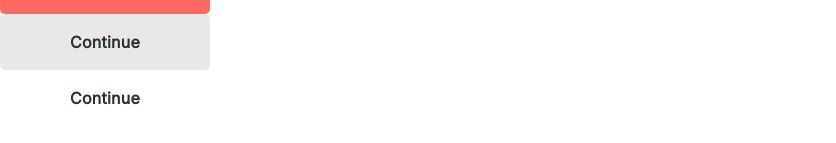
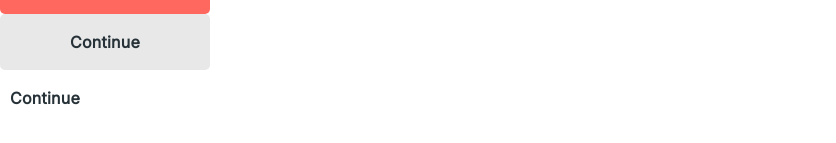
Before and after one commit to JaschaS/standapp-react, a React (Create React App) app: page / in a window 1280 px wide. Shown: the part 643-786 px from the top of the page, without its empty margins (0-836 px from the left). Built offline with nearby package versions, Linux system fonts and the light colour scheme.

Commit message:
adds ripple effect to app button

```diff
--- a/src/standapp/App.tsx
+++ b/src/standapp/App.tsx
@@ -28,9 +28,9 @@ export default function App() {
         <H1>I am Centered</H1>
       </Center>
 
-      <Button type='Primary' text='Continue' />
-      <Button type='Secondary' text='Continue' />
-      <Button type='Text' text='Continue' />
+      <Button type='primary' text='Continue' />
+      <Button type='secondary' text='Continue' />
+      <Button type='text' text='Continue' />
 
     </div>
   );
--- /dev/null
+++ b/src/standapp/components/base/Button.module.scss
@@ -0,0 +1,95 @@
+
+.PrimaryButton {
+    width: 210px;
+    height: 56px;
+
+    color: var(--weißer-als-weiß);
+    background-color: var(--jascha-red);
+    border: none;
+    border-radius: 5px;
+
+    font-size: var(--copy1);
+    font-weight: bold;
+
+    cursor: pointer;
+    position: relative;
+    overflow: hidden;
+
+    h5 {
+        margin: 0;
+    }
+}
+
+.SecondaryButton {
+    width: 210px;
+    height: 56px;
+
+    color: var(--standard-blue);
+    background-color: var(--fifty-shades);
+    border: none;
+    border-radius: 5px;
+
+    font-size: var(--copy1);
+    font-weight: bold;
+
+    cursor: pointer;
+    position: relative;
+    overflow: hidden;
+
+    h5 {
+        margin: 0;
+    }
+}
+
+.TextButton {
+    height: 56px;
+    width: fit-content;
+
+    color: var(--standard-blue);
+    background-color: transparent;
+    border: none;
+
+    font-size: var(--copy1);
+    font-weight: bold;
+
+    cursor: pointer;
+    position: relative;
+    overflow: hidden;
+
+    h5 {
+        padding-left: 10px;
+        padding-right: 10px;
+        margin: 0;
+    }
+
+}
+
+.PrimaryButton:hover {
+    filter: brightness(103%);
+    box-shadow: 0 2px 10px 1px rgba(102,102,102,0.35);
+}
+
+.SecondaryButton:hover {
+    filter: brightness(103%);
+    box-shadow: 0 2px 10px 1px rgba(102,102,102,0.35);
+}
+
+.TextButton:hover {
+    background-color: var(--fifty-shades);
+    border-radius: 5px;
+}
+
+span.ripple {
+    position: absolute;
+    border-radius: 50%;
+    transform: scale(0);
+    animation: ripple 600ms linear;
+    background-color: rgba(255, 255, 255, 0.3);
+}
+
+@keyframes ripple {
+    to {
+        transform: scale(4);
+        opacity: 0;
+    }
+}
--- a/src/standapp/components/base/Button.tsx
+++ b/src/standapp/components/base/Button.tsx
@@ -1,46 +1,55 @@
 import React from "react";
 import { Center } from "./Center";
-import { FiftyShades, JaschaRed, StandardBlue, WeißerAlsWeiß } from "./Colors";
-import { Container } from "./Container";
 import { H5 } from "./Header";
+import styles from "./Button.module.scss"
 
 export interface ButtonProps {
-    type: 'Primary' | 'Secondary' | 'Text';
+    type: 'primary' | 'secondary' | 'text';
     text: string;
     className?: string;
 }
 
 export function Button(props: ButtonProps) {
-    return <Container className={props.className} style={style(props)}>
+
+    let buttonStyle;
+    switch (props.type) {
+        case "primary":
+            buttonStyle  = styles.PrimaryButton;
+            break;
+        case "secondary":
+            buttonStyle = styles.SecondaryButton;
+            break;
+        case "text":
+            buttonStyle = styles.TextButton;
+            break;
+    }
+
+    return <div className={`${props.className} ${buttonStyle}`} onClick={onClick}>
         <Center>
             <H5>{props.text}</H5>
         </Center>
-    </Container>;
+    </div>;
 }
 
-function style(props: ButtonProps) {
+function onClick(event: React.MouseEvent<HTMLElement>) {
+    const buttonElement = event.currentTarget;
 
-    let backgroundColor = undefined;
-    let color = undefined;
-    switch(props.type) {
-        case 'Primary':
-            backgroundColor = JaschaRed;
-            color = WeißerAlsWeiß;
-            break;
-        case 'Secondary':
-            backgroundColor = FiftyShades;
-            color = StandardBlue;
-            break;
-        case 'Text':
-            color = StandardBlue;
-            break;
-    }
+    const circle = document.createElement("span");
+    const diameter = Math.max(buttonElement.clientWidth, buttonElement.clientHeight);
+    const radius = diameter / 2;
 
-    return {
-        width: '210px',
-        height: '56px',
-        color: color,
-        backgroundColor: backgroundColor,
-        borderRadius: '5px'
-    };
+    console.log(event.clientX)
+    console.log(event.clientY)
+
+    circle.style.width = `${diameter}px`
+    circle.style.height = `${diameter}px`
+    circle.style.left = `${event.clientX - (buttonElement.offsetLeft + radius)}px`;
+    circle.style.top = `${event.clientY - (buttonElement.offsetTop + radius)}px`;
+    circle.classList.add(styles.ripple);
+
+    const oldRippleExist = buttonElement.getElementsByClassName(styles.ripple)[0];
+
+    if(oldRippleExist) oldRippleExist.remove();
+
+    buttonElement.appendChild(circle);
 }
```
Also changed, not shown: src/standapp/components/base/Button.module.css (deleted, +0 -12 lines).
